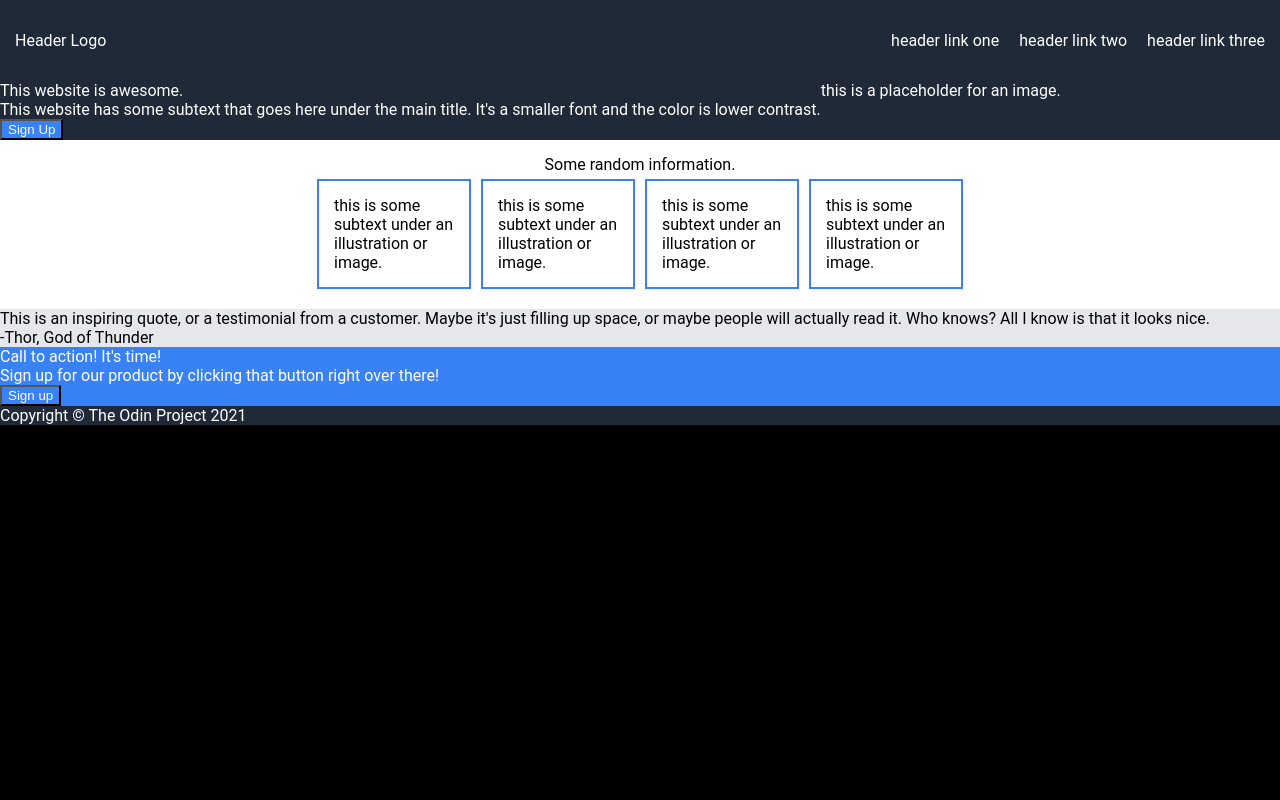
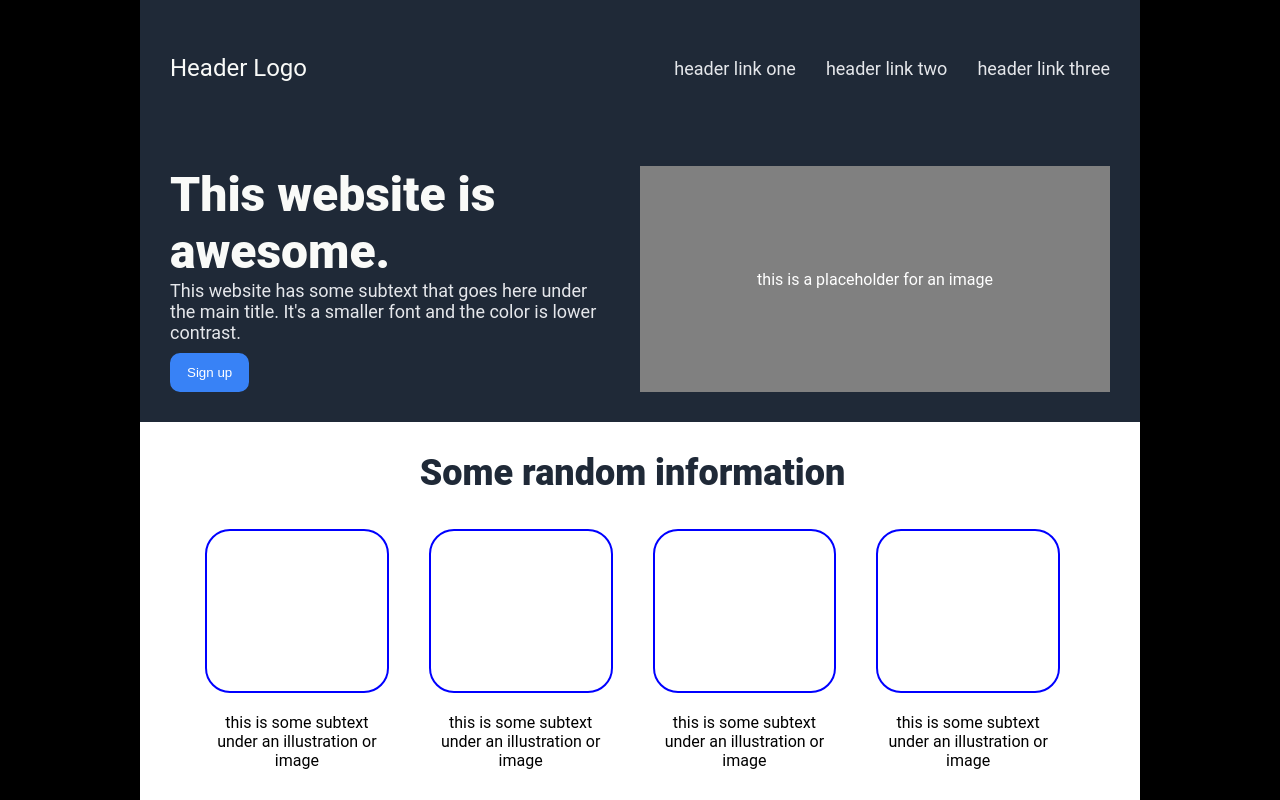
Before and after one commit to RainyDays19/Project-Landing-Page, a plain HTML site: page index.html in a window 1280 px wide. Shown: the top 800 px of the page. Drawn offline with Linux system fonts and the light colour scheme.

Commit message:
Adding full project

```diff
--- a/index.html
+++ b/index.html
@@ -8,89 +8,99 @@
 </head>
 
 <body>
-
     <div class="header">
-        <ul class="logo">
+        <ul class="header-logo">
             <li>Header Logo</li>
         </ul>
-        <ul class="links">
+
+        <ul class="header-links">
             <li>header link one</li>
             <li>header link two</li>
             <li>header link three</li>
         </ul>
     </div>
 
-    <div class="section-1">
+    <div class="hero">
 
-        <div class="left-top">
+        <div class="main">
 
-            <div>
+            <div class="title">
                 This website is awesome.
             </div>
 
-            <div>
+            <div class="subtext">
                 This website has some subtext that goes here under the main title. It's a smaller font and the color is lower contrast.
             </div>
 
-            <button>Sign Up</button>
+            <button>Sign up</button>
 
         </div>
 
-        <div class="right-top">
-            this is a placeholder for an image.
+        <div class="image">
+            this is a placeholder for an image
         </div>
 
     </div>
 
-    <div class="section-2">
+    <div class="information">
 
-        <div>
-            Some random information.
+        <div class="title">
+            Some random information
         </div>
 
         <div class="card-container">
 
             <div class="card">
-                this is some subtext under an illustration or image.
+                <div class="image"></div>
+                <div class="text">this is some subtext under an illustration or image</div>
             </div>
 
             <div class="card">
-                this is some subtext under an illustration or image.
+                <div class="image"></div>
+                <div class="text">this is some subtext under an illustration or image</div>
             </div>
 
             <div class="card">
-                this is some subtext under an illustration or image.
+                <div class="image"></div>
+                <div class="text">this is some subtext under an illustration or image</div>
             </div>
 
             <div class="card">
-                this is some subtext under an illustration or image.
+                <div class="image"></div>
+                <div class="text">this is some subtext under an illustration or image</div>
             </div>
 
         </div>
 
     </div>
 
-    <div class="section-3">
+    <div class="quote-section">
 
         <div class="quote">
             This is an inspiring quote, or a testimonial from a customer. Maybe it's just filling up space, or maybe people will actually read it. Who knows? All I know is that it looks nice.
         </div>
-        <div class="author">
+
+        <div class="attribute">
             -Thor, God of Thunder
         </div>
 
     </div>
 
-    <div class="section-4">
-        <div class="call">
-            <div>
+    <div class="call-to-action">
+
+        <div class="main">
+
+            <div class="title">
                 Call to action! It's time!
             </div>
-            <div>
+
+            <div class="subtext">
                 Sign up for our product by clicking that button right over there!
             </div>
-            <button>Sign up</button>
+
         </div>
+
+        <button>Sign up</button>
 
     </div>
 
--- a/style.css
+++ b/style.css
@@ -1,75 +1,186 @@
 body {
     font-family: Roboto, sans-serif;
-    margin: 0;
+    margin: auto;
     min-height: 100vh;
+    max-width: 1000px;
     display: flex;
     flex-direction: column;
+    justify-content: center;
+    align-items: stretch;
     background-color: black;
-    padding: 0;
+    padding: 0px;
 }
 
-.header,
-.footer,
-li {
-    color: white;
+/* This is me working from the top down */
+
+/*Header Styles -- banner, logo, links */
+.header {
     background-color: #1f2937;
+    padding: 15px;
     display: flex;
-    flex-direction: row;
     justify-content: space-between;
+    align-items: center;
 }
 
 ul {
-    color: white;
-    background-color: #1f2937;
+    display: flex;
     list-style-type: none;
-    display: flex;
-    flex-direction: row;
+    padding: 0px;
+}
+
+li {
     padding: 15px;
 }
 
-.links li {
-    margin-left: 20px;
+.header-logo {
+    color: #f9faf8;
+    font-size: 24px;
+}
+
+.header-links {
+    color: #e5e7eb;
+    font-size: 18px;
+}
+
+/* Hero Styles -- Title, subtext, image */
+
+.hero {
+    background-color: #1f2937;
+    display: flex;
+    padding: 30px;
+}
+
+.hero div {
+    flex: 1 1 0;
+}
+
+.hero .main .title {
+    color: #f9faf8;
+    font-size: 48px;
+    font-weight: 800;
+    padding-right: 30px;
+}
+
+.hero .main .subtext {
+    color: #e5e7eb;
+    font-size: 18px;
+    margin-bottom: 10px;
+    padding-right: 30px;
+}
+
+.hero .image {
+    display: flex;
+    justify-content: center;
+    align-items: center;
+    /*margin: 15px;
+    padding: 50px;*/
+    background-color: gray;
+    color: white;
+}
+
+button {
+    background-color: #3882f6;
+    color: white;
+    padding: 10px 15px;
+    border: 2.5px solid #3882f6;
+    border-radius: 10px;
+}
+
+
+/* Information Section */
+
+.information {
+    background-color: white;
+    padding: 30px 45px 45px 30px;
+}
+
+.information .title {
+    font-size: 36px;
+    font-weight: 800;
+    color: #1f2937;
+    display: flex;
+    justify-content: center;
 }
 
 .card-container {
     display: flex;
-    flex-direction: row;
+    justify-content: center;
+    padding: 15px;
 }
 
 .card {
-    width: 120px;
-    height: auto;
-    padding: 15px;
-    border: 2px solid #3882f6;
-    margin: 5px;
-
+    display: flex;
+    flex-direction: column;
 }
 
-.section-1 {
-    color: white;
-    background-color: #1f2937;
-    display: flex;
-    flex-direction: row;
+.card .image {
+    border: 2px solid blue;
+    margin: 20px;
+    padding: 80px;
+    border-radius: 25px;
 }
 
-.section-2 {
+.card .text {
+    padding: 0px 20px 0px 20px;
+    text-align: center;
+}
+
+/* Quote Section */
+
+.quote-section {
+    background-color: #e5e7eb;
+    font-size: 36px;
+    padding: 50px 100px 50px 100px;
     display: flex;
     flex-direction: column;
-    align-items: center;
-    padding: 15px;
-    background-color: white;
 }
 
-.section-3 {
-    background-color: #e5e7eb;
+.quote {
+    color: #010305;
+    font-style: italic;
+    font-weight: 300;
+    padding-bottom: 30px;
 }
 
-.section-4 {
-    background-color: white;
+.attribute {
+    font-weight: bold;
+    align-self: flex-end;
 }
 
-.call,
-button {
+/* Call to Action Section */
+
+.call-to-action {
     background-color: #3882f6;
+    border: 50px solid white;
+    display: flex;
+    justify-content: center;
+    align-items: center;
+}
+
+.call-to-action .main {
+    padding: 50px;
     color: white;
 }
+
+.call-to-action .title {
+    font-size: 24px;
+    font-weight: bold;
+}
+
+.call-to-action button {
+    padding: 10px 15px;
+    margin: 40px;
+    border: 2.5px solid white;
+    border-radius: 10px;
+}
+
+/* Footer */
+
+.footer {
+    background-color: #1f2937;
+    color: #e5e7eb;
+    padding: 30px;
+    display: flex;
+    justify-content: center;
+    align-items: center;
+}
```
